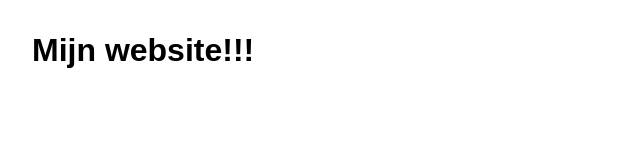
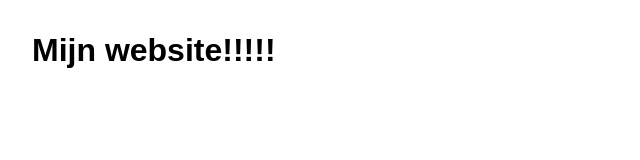
Before and after one commit to ehijzengsf/testmetweblab2, a plain HTML site: page index.html in a window 1280 px wide. Shown: the full height of the page, 0-640 px from the left. Drawn offline with Linux system fonts and the light colour scheme.

Commit message:
WebLab Run 25-10-2026 11:17:32 (UTC+01:00)

```diff
--- a/index.html
+++ b/index.html
@@ -7,7 +7,7 @@
   <link rel="stylesheet" href="style.css">
 </head>
 <body>
-  <h1>Mijn website!!!</h1>
+  <h1>Mijn website!!!!!</h1>
   <script src="script.js"></script>
 </body>
 </html>
```
Also changed, not shown: 1 other file.
